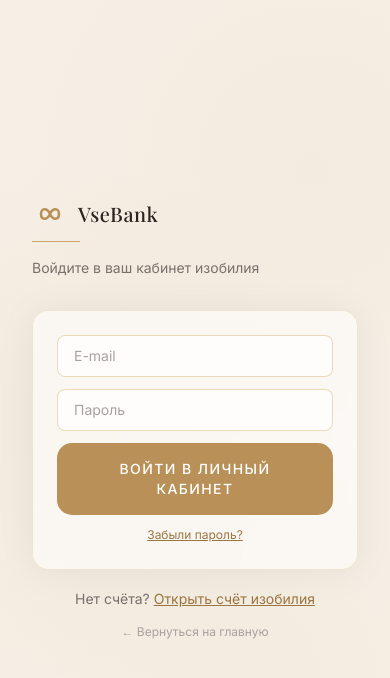
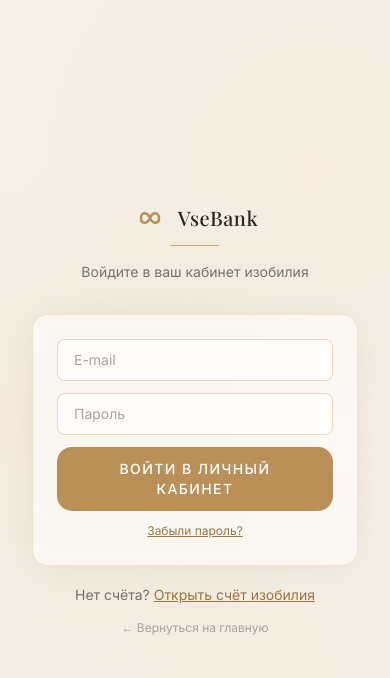
Before and after one commit to natalia-arvut/VseBank, a React (Vite) app: page /#/ in a window 390 px wide. Both pictures are taken after a click on the button "ВОЙТИ". Shown: the top 678 px of the page. Built offline with nearby package versions, Linux system fonts and the light colour scheme; a web font is replaced by a local one.

Commit message:
Login logo centered, register buttons unified height+15px radius, mobile fields stack vertically

```diff
--- a/src/index.css
+++ b/src/index.css
@@ -29,13 +29,13 @@
 @layer components {
   /* Кнопка золотая */
   .btn-gold {
-    @apply bg-gold-500 text-white font-sans font-medium tracking-widest uppercase text-sm px-8 py-4 transition-all duration-300 hover:bg-gold-600 hover:shadow-gold-lg;
+    @apply bg-gold-500 text-white font-sans font-medium tracking-widest uppercase text-sm px-8 py-3 transition-all duration-300 hover:bg-gold-600 hover:shadow-gold-lg;
     border-radius: 15px;
   }
 
   /* Кнопка контурная */
   .btn-outline {
-    @apply border border-gold-500 text-gold-600 font-sans font-medium tracking-widest uppercase text-sm px-8 py-4 transition-all duration-300 hover:bg-gold-500 hover:text-white;
+    @apply border border-gold-500 text-gold-600 font-sans font-medium tracking-widest uppercase text-sm px-8 py-3 transition-all duration-300 hover:bg-gold-500 hover:text-white;
     border-radius: 15px;
   }
 
--- a/src/pages/Login.tsx
+++ b/src/pages/Login.tsx
@@ -54,11 +54,11 @@ export default function Login() {
   return (
     <div className="h-screen overflow-hidden bg-cream-100 bg-pattern flex items-center justify-center px-8 py-6">
       <div className="w-full max-w-md">
-        <div className="mb-8">
-          <div className="flex justify-start mb-4">
+        <div className="text-center mb-8">
+          <div className="flex justify-center mb-4">
             <VseBankLogo size="md" />
           </div>
-          <div className="w-12 h-px bg-gold-400 mb-4" />
+          <div className="w-12 h-px bg-gold-400 mx-auto mb-4" />
           <p className="font-sans text-stone-500 text-sm">Войдите в ваш кабинет изобилия</p>
         </div>
 
--- a/src/pages/Register.tsx
+++ b/src/pages/Register.tsx
@@ -126,16 +126,8 @@ export default function Register() {
           <div className="absolute w-48 h-48 rounded-full border border-gold-400" />
         </div>
 
-        {/* VseBank логотип (в светлом стиле для тёмного фона) */}
-        <div className="flex items-center gap-3">
-          <svg width="40" height="24" viewBox="0 0 40 24" fill="none">
-            <path d="M10 12 C 10 5, 17 5, 20 12 C 23 19, 30 19, 30 12 C 30 5, 23 5, 20 12 C 17 19, 10 19, 10 12 Z"
-              stroke="#D4B87A" strokeWidth="3" fill="none" strokeLinecap="round"/>
-          </svg>
-          <span className="font-serif text-2xl text-cream-50 tracking-wide font-medium leading-none">
-            VseBank
-          </span>
-        </div>
+        {/* VseBank логотип — единый компонент в светлом варианте */}
+        <VseBankLogo size="md" variant="light" />
 
         <div className="relative z-10">
           <div className="font-sans text-xs text-gold-400 tracking-[0.2em] uppercase mb-4">
@@ -167,27 +159,29 @@ export default function Register() {
             <div className="w-12 h-px bg-gold-400" />
           </div>
 
-          {/* Тип счёта */}
+          {/* Тип счёта — единый размер с кнопкой submit */}
           <div className="flex gap-2 mb-3">
             <button
               type="button"
               onClick={() => handleChange('accountType', 'personal')}
-              className={`flex-1 py-2 text-xs font-sans border transition-all duration-200 ${
+              className={`flex-1 py-3 text-sm font-sans font-medium tracking-widest uppercase border transition-all duration-200 ${
                 form.accountType === 'personal'
                   ? 'bg-gold-500 text-white border-gold-500'
-                  : 'border-gold-300/50 text-stone-600 hover:border-gold-500'
+                  : 'border-gold-300/60 text-stone-600 hover:border-gold-500'
               }`}
+              style={{ borderRadius: '15px' }}
             >
               Личный
             </button>
             <button
               type="button"
               onClick={() => handleChange('accountType', 'company')}
-              className={`flex-1 py-2 text-xs font-sans border transition-all duration-200 ${
+              className={`flex-1 py-3 text-sm font-sans font-medium tracking-widest uppercase border transition-all duration-200 ${
                 form.accountType === 'company'
                   ? 'bg-gold-500 text-white border-gold-500'
-                  : 'border-gold-300/50 text-stone-600 hover:border-gold-500'
+                  : 'border-gold-300/60 text-stone-600 hover:border-gold-500'
               }`}
+              style={{ borderRadius: '15px' }}
             >
               Бизнес
             </button>
@@ -212,7 +206,7 @@ export default function Register() {
               </>
             ) : (
               // Поля для личного счёта
-              <div className="grid grid-cols-2 gap-3">
+              <div className="grid grid-cols-1 sm:grid-cols-2 gap-2.5">
                 <input
                   className="input-field"
                   placeholder="Имя *"
@@ -229,7 +223,7 @@ export default function Register() {
             )}
 
             {form.accountType === 'personal' && (
-              <div className="grid grid-cols-2 gap-3">
+              <div className="grid grid-cols-1 sm:grid-cols-2 gap-2.5">
                 <input
                   className="input-field"
                   placeholder="Дата рождения"
```
